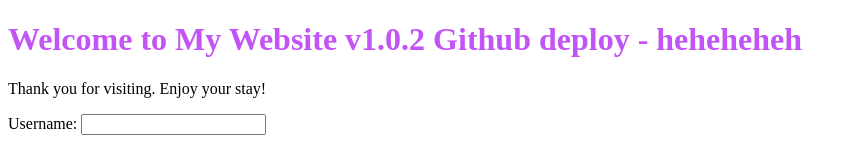
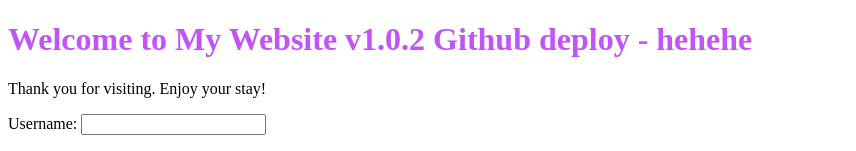
Before and after one commit to longpham5/nodejs-githubaction-ecs-blue-green, a website: page public/index.html in a window 1280 px wide. Shown: the top 151 px of the page, without its empty margins (0-856 px from the left). Drawn offline with Linux system fonts and the light colour scheme.

Commit message:
new version

```diff
--- a/public/index.html
+++ b/public/index.html
@@ -7,7 +7,7 @@
 </head>
 
 <body>
-    <h1 id="welcome" style="color: #C253F5;">Welcome to My Website v1.0.2 Github deploy - heheheheh</h1>
+    <h1 id="welcome" style="color: #C253F5;">Welcome to My Website v1.0.2 Github deploy - hehehe</h1>
     <p>Thank you for visiting. Enjoy your stay!</p>
 
     <form action="/api/login" method="POST">
```
